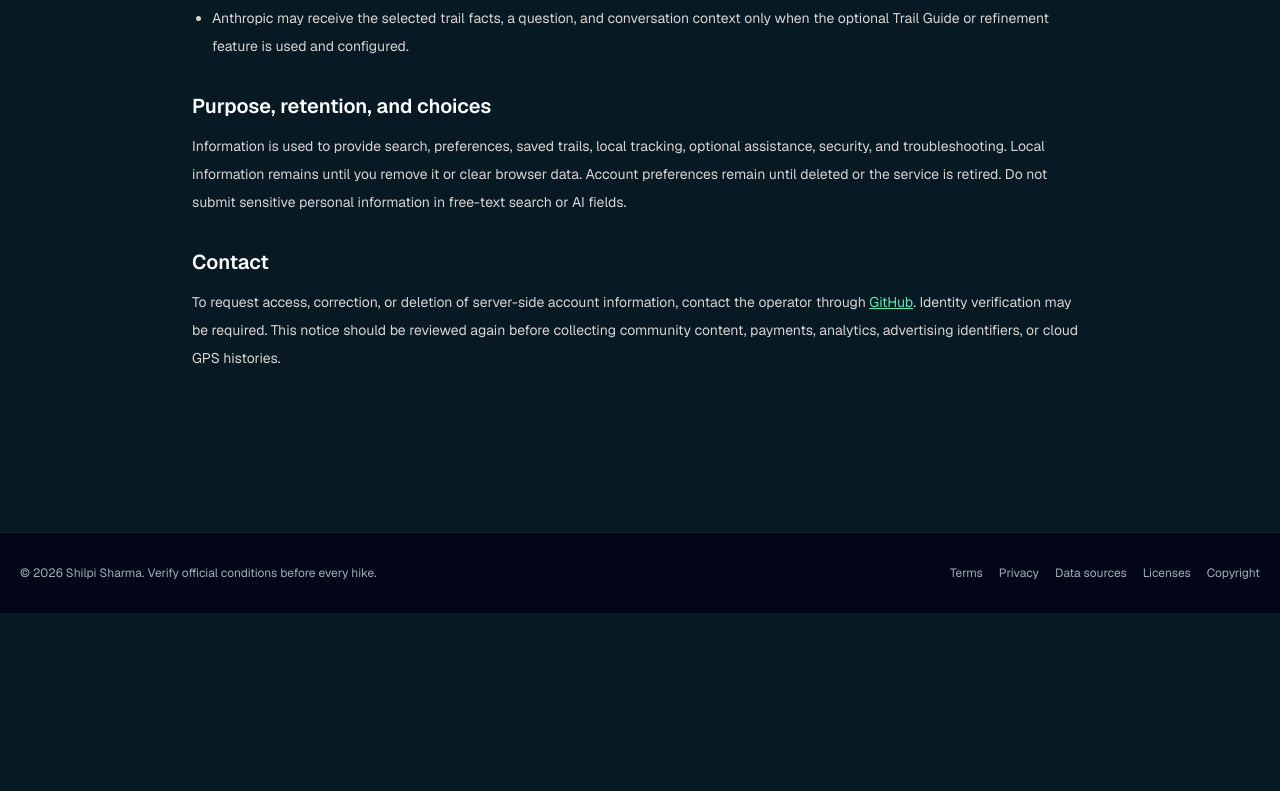
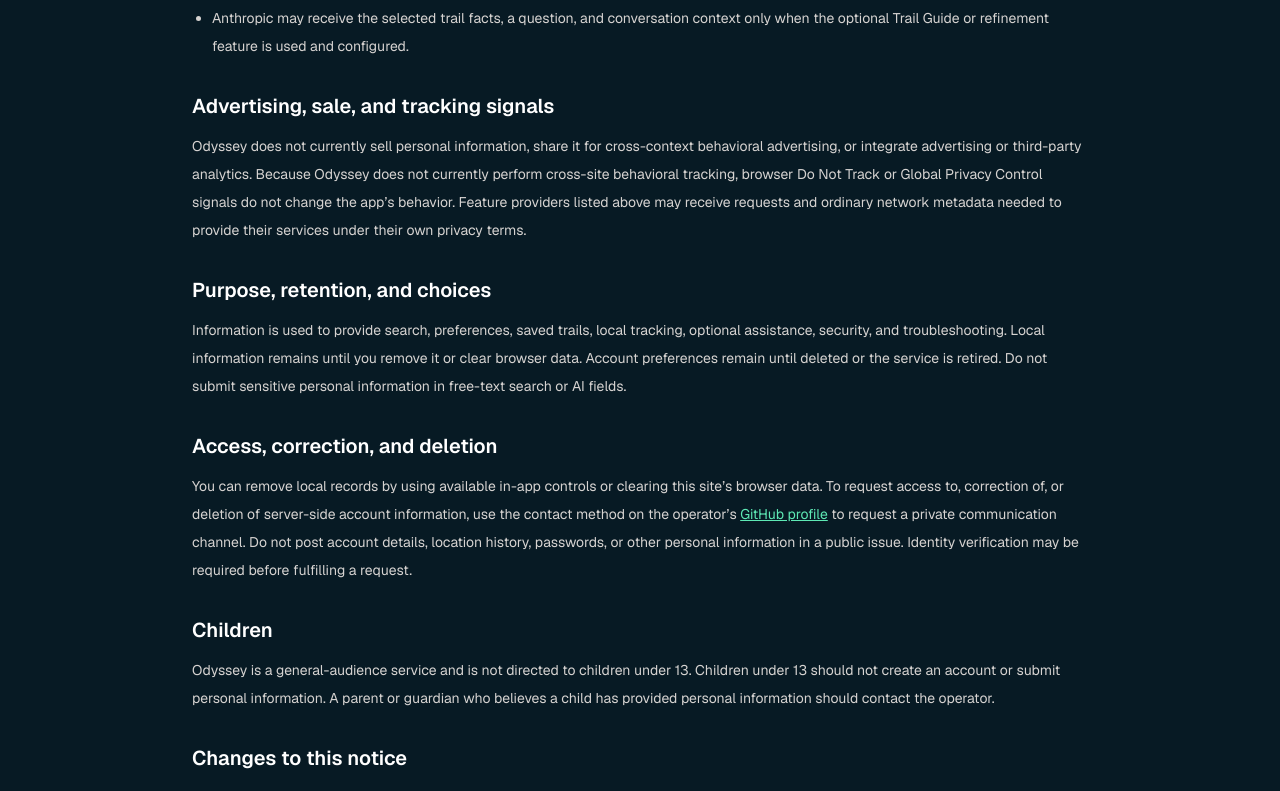
Before and after one commit to Shilpi924/Odyssey, a Next.js app: page /legal/privacy in a window 1280 px wide. Shown: the part 1044-1835 px from the top of the page. Before the commit the page ends 1657 px from the top, so only its background shows below. Built offline with nearby package versions, Linux system fonts and the light colour scheme; no server answers.

Commit message:
docs: add California-first launch readiness

```diff
--- a/src/app/legal/privacy/page.js
+++ b/src/app/legal/privacy/page.js
@@ -9,8 +9,11 @@
       <section><h2>Local device storage</h2><p>Saved trail facts, active hike records, GPS points, search history, display preferences, and short-lived verified search results may be stored in localStorage, sessionStorage, cookies, IndexedDB, or the service worker cache on your device. Interactive basemap resources may use ordinary browser and provider caching but are not intentionally packaged for offline use. Browser controls or clearing site data can remove local records.</p></section>
       <section><h2>Server processing</h2><p>Account preferences may be stored in Odyssey’s database when an authenticated user chooses to save them. Anonymous hike routes and community reviews are not accepted by the current production routes. Server logs may temporarily contain ordinary request and error metadata needed for security and reliability.</p></section>
       <section><h2>Third parties</h2><ul><li>Google may process sign-in information when Google authentication is enabled. Opening an external Google Maps directions link sends the selected coordinates and normal network information to Google.</li><li>National Park Service APIs provide official park alerts and boundary data.</li><li>Stadia Maps provides the interactive basemap and receives ordinary network metadata such as IP address, user agent, origin, and referrer. OpenStreetMap infrastructure may receive ordinary network metadata when identified route relation geometry is requested.</li><li>Anthropic may receive the selected trail facts, a question, and conversation context only when the optional Trail Guide or refinement feature is used and configured.</li></ul></section>
+      <section><h2>Advertising, sale, and tracking signals</h2><p>Odyssey does not currently sell personal information, share it for cross-context behavioral advertising, or integrate advertising or third-party analytics. Because Odyssey does not currently perform cross-site behavioral tracking, browser Do Not Track or Global Privacy Control signals do not change the app’s behavior. Feature providers listed above may receive requests and ordinary network metadata needed to provide their services under their own privacy terms.</p></section>
       <section><h2>Purpose, retention, and choices</h2><p>Information is used to provide search, preferences, saved trails, local tracking, optional assistance, security, and troubleshooting. Local information remains until you remove it or clear browser data. Account preferences remain until deleted or the service is retired. Do not submit sensitive personal information in free-text search or AI fields.</p></section>
-      <section><h2>Contact</h2><p>To request access, correction, or deletion of server-side account information, contact the operator through <a href="https://github.com/Shilpi924">GitHub</a>. Identity verification may be required. This notice should be reviewed again before collecting community content, payments, analytics, advertising identifiers, or cloud GPS histories.</p></section>
+      <section><h2>Access, correction, and deletion</h2><p>You can remove local records by using available in-app controls or clearing this site’s browser data. To request access to, correction of, or deletion of server-side account information, use the contact method on the operator’s <a href="https://github.com/Shilpi924">GitHub profile</a> to request a private communication channel. Do not post account details, location history, passwords, or other personal information in a public issue. Identity verification may be required before fulfilling a request.</p></section>
+      <section><h2>Children</h2><p>Odyssey is a general-audience service and is not directed to children under 13. Children under 13 should not create an account or submit personal information. A parent or guardian who believes a child has provided personal information should contact the operator.</p></section>
+      <section><h2>Changes to this notice</h2><p>The effective date appears above. Material changes will be identified by updating that date and posting a prominent notice in the service. Odyssey will request additional permission before applying a materially different use to previously collected precise location or account information when applicable law requires it. This notice must be reviewed again before collecting community content, payments, analytics, advertising identifiers, or cloud GPS histories.</p></section>
     </LegalPage>
   );
 }
--- a/src/app/legal/terms/page.js
+++ b/src/app/legal/terms/page.js
@@ -8,7 +8,7 @@
       <section><h2>Use of Odyssey</h2><p>Odyssey provides informational trail discovery, planning, saved trail facts, and local device tracking. You may use it only lawfully and must not interfere with the service, bypass access controls, overload data providers, or use automated collection against the app or its providers.</p></section>
       <section><h2>Outdoor safety</h2><p>Odyssey is not an emergency, rescue, navigation, medical, weather, or official park service. Trail access, permits, hazards, closures, weather, fire, water, and route conditions can change after data is published. Check the National Park Service and other responsible authorities, carry appropriate navigation and emergency equipment, and use your own judgment. Call local emergency services when needed.</p></section>
       <section><h2>Coverage and recommendations</h2><p>Verified catalog coverage is currently limited to Yosemite National Park. Rankings and filters help organize sourced records; they do not guarantee suitability, safety, accessibility, or availability for a particular person or group. Unknown or unavailable facts are intentionally left unknown rather than estimated.</p></section>
-      <section><h2>Accounts and saved information</h2><p>Some account and preference functions require third-party authentication. Saved trails and active GPS records are stored locally in the browser unless a future feature clearly asks for permission to upload them. You are responsible for access to your device and account.</p></section>
+      <section><h2>Accounts, age, and saved information</h2><p>Some account and preference functions require third-party authentication. Odyssey is a general-audience service and is not directed to children under 13. A person under 13 must not create an account or submit personal information. Saved trails and active GPS records are stored locally in the browser unless a future feature clearly asks for permission to upload them. You are responsible for access to your device and account.</p></section>
       <section><h2>Third-party services and rights</h2><p>Maps, park data, route geometry, authentication, and optional AI features may rely on third parties under their own terms. Attribution and license details are listed on the Data Sources and Licenses pages. Odyssey does not grant rights in third-party material, U.S. government works, trademarks, or earlier code releases beyond the rights their owners or applicable licenses provide.</p></section>
       <section><h2>Availability and liability</h2><p>The service is provided as available and may change, be suspended, contain errors, or lose network access. To the maximum extent allowed by applicable law, the operator disclaims implied warranties and is not liable for indirect or consequential loss. Nothing here excludes rights or liability that cannot legally be excluded.</p></section>
       <section><h2>Changes and contact</h2><p>Material changes will be dated on this page. Questions can be submitted through <a href="https://github.com/Shilpi924">the operator’s GitHub profile</a>.</p></section>
```
Also changed, not shown: 3 other files (tests, documents, lock files or other folders).
